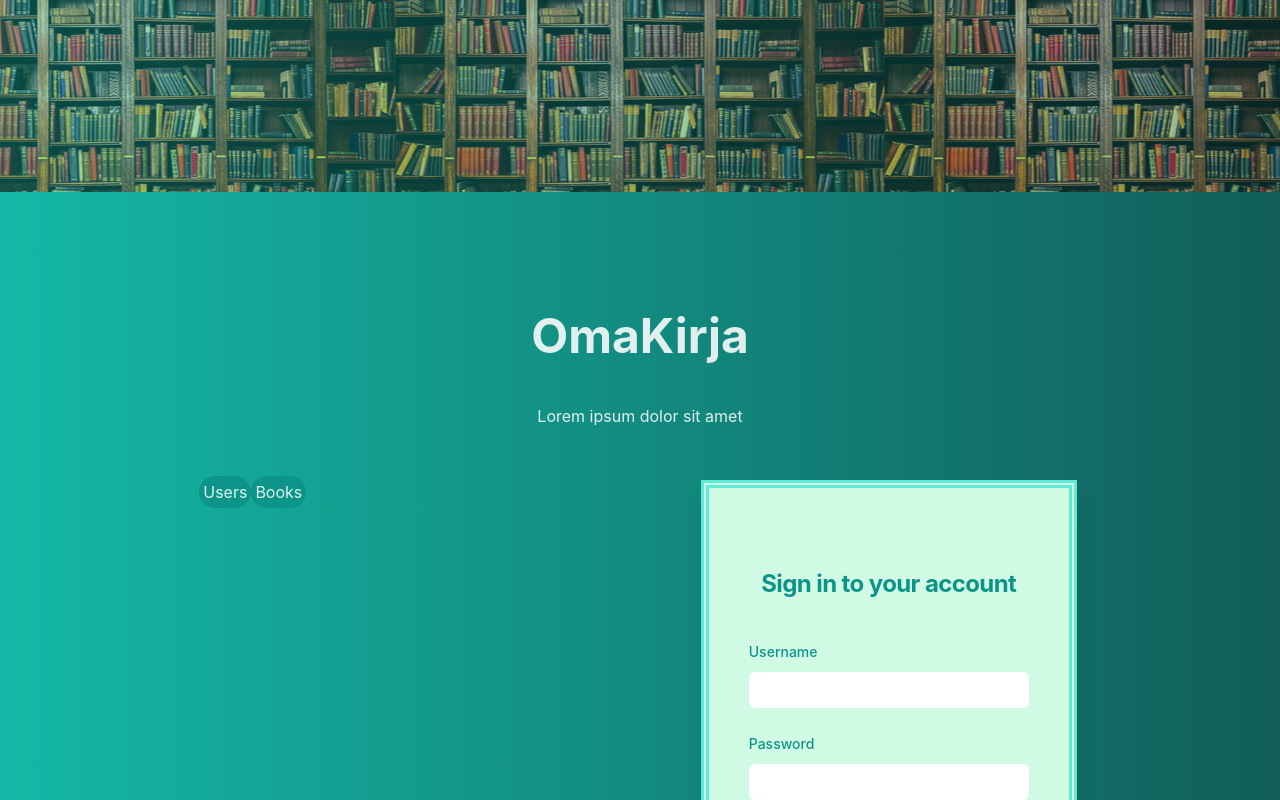
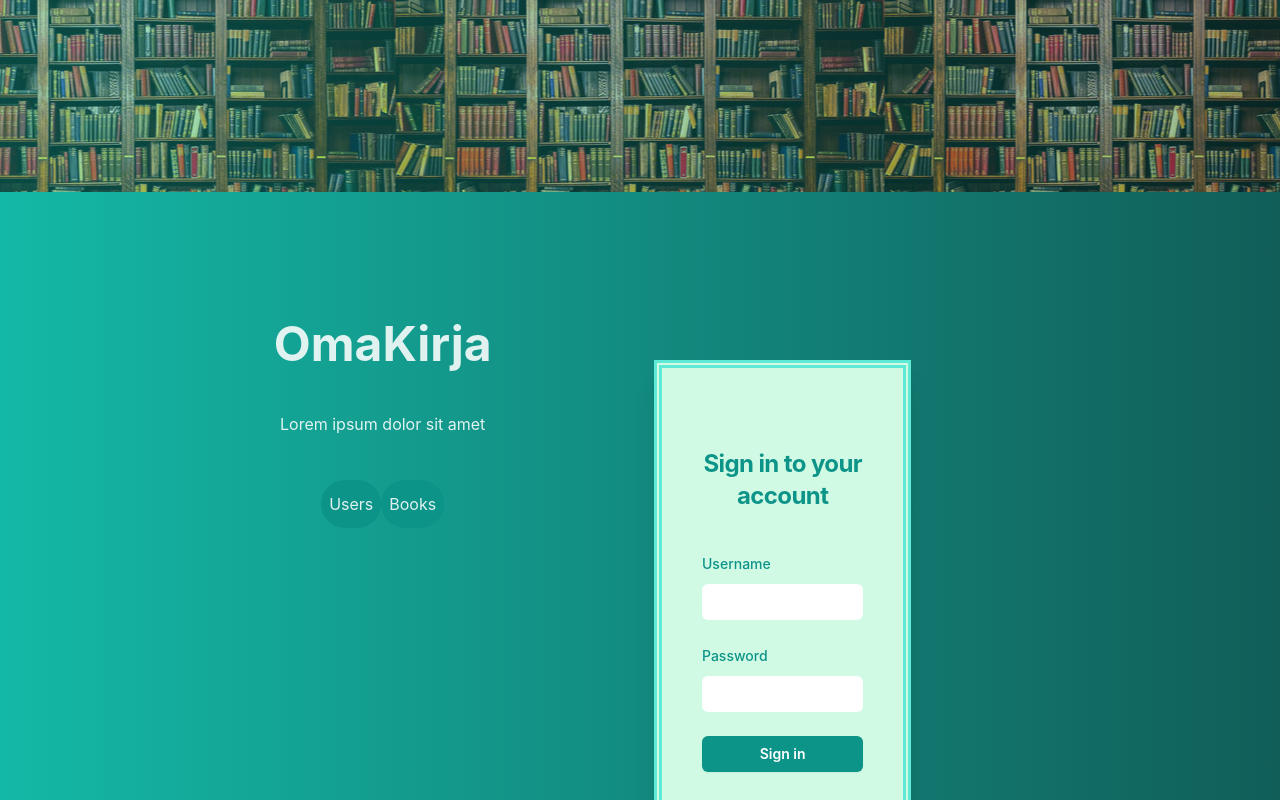
Before and after one commit to cajsanu/book-app, a React (Vite) app in the folder src/client/: page / in a window 1280 px wide. Shown: the top 800 px of the page. Built offline with nearby package versions, Linux system fonts and the light colour scheme.

Commit message:
Add styling to homepage and books page

```diff
--- a/src/client/src/components/Books.jsx
+++ b/src/client/src/components/Books.jsx
@@ -11,15 +11,15 @@ const Book = ({ title, author, year, rating, id }) => {
   }
 
   return (
-    <tr className="text-stone-800 hover:bg-emerald-100 font-semibold">
-      <td className="p-4 w-40">
-        <a className="hover:text-teal-600" href={`/books/${id}`}>
+    <tr className="text-stone-800 hover:bg-emerald-100 font-medium text-start">
+      <td className="p-4 ps-20 w-40 ">
+        <a className="flex justify-start hover:text-teal-600" href={`/books/${id}`}>
           {title}
         </a>
       </td>
-      <td className="p-4 w-40">{author}</td>
-      <td className="p-4 w-40">{year}</td>
-      <td className="p-4 w-40 text-yellow-700">{renderStars(rating)}</td>
+      <td className="p-4 w-40 ps-20"><p className='flex justify-start'>{author}</p></td>
+      <td className="p-4 w-40 ps-20">{year}</td>
+      <td className="p-4 w-40 ps-20 text-yellow-700">{renderStars(rating)}</td>
     </tr>
   );
 };
@@ -27,13 +27,13 @@ const Book = ({ title, author, year, rating, id }) => {
 export const Books = ({ books }) => {
   return (
     <div className="w-3/4 shadow-xl">
-      <table className="table-auto w-full p-10 bg-emerald-50 border-solid border-8 border-teal-600 shadow-xl">
+      <table className="w-full p-10 bg-emerald-50 border-solid border-8 border-teal-600 shadow-xl">
         <thead>
           <tr className="border-solid border-2 border-teal-600 text-white bg-teal-900">
-            <th className="p-4">Title</th>
-            <th>Author</th>
-            <th>Published</th>
-            <th>Rating</th>
+            <th className='text-start p-4 ps-20'>Title</th>
+            <th className='text-start ps-20'>Author</th>
+            <th className='text-start ps-20'>Published</th>
+            <th className='text-start ps-20'>Rating</th>
           </tr>
         </thead>
         <tbody>
--- a/src/client/src/components/Footer.jsx
+++ b/src/client/src/components/Footer.jsx
@@ -3,7 +3,7 @@ import EmailIcon from "@mui/icons-material/Email";
 
 export const Footer = () => {
   return (
-    <div className="font-semibold text-sm text-teal-700 flex">
+    <div className="text-sm text-teal-700 flex">
       <p>
         <CopyrightIcon /> Code and design by Cajsa.
       </p>
--- a/src/client/src/output.css
+++ b/src/client/src/output.css
@@ -902,6 +902,22 @@ select {
   width: 0.25rem;
 }
 
+.w-3 {
+  width: 0.75rem;
+}
+
+.w-2 {
+  width: 0.5rem;
+}
+
+.w-1\/2 {
+  width: 50%;
+}
+
+.flex-grow {
+  flex-grow: 1;
+}
+
 .table-auto {
   table-layout: auto;
 }
@@ -932,6 +948,10 @@ select {
 
 .justify-start {
   justify-content: flex-start;
+}
+
+.justify-end {
+  justify-content: flex-end;
 }
 
 .justify-center {
@@ -1205,6 +1225,14 @@ select {
   padding: 2rem;
 }
 
+.p-40 {
+  padding: 10rem;
+}
+
+.p-2 {
+  padding: 0.5rem;
+}
+
 .px-3 {
   padding-left: 0.75rem;
   padding-right: 0.75rem;
@@ -1312,8 +1340,56 @@ select {
   padding-inline-start: 0.25rem;
 }
 
+.ps-60 {
+  padding-inline-start: 15rem;
+}
+
+.pe-40 {
+  padding-inline-end: 10rem;
+}
+
+.pe-60 {
+  padding-inline-end: 15rem;
+}
+
+.pe-80 {
+  padding-inline-end: 20rem;
+}
+
+.pe-10 {
+  padding-inline-end: 2.5rem;
+}
+
+.pt-28 {
+  padding-top: 7rem;
+}
+
+.pt-32 {
+  padding-top: 8rem;
+}
+
+.ps-4 {
+  padding-inline-start: 1rem;
+}
+
+.ps-8 {
+  padding-inline-start: 2rem;
+}
+
+.ps-16 {
+  padding-inline-start: 4rem;
+}
+
+.ps-28 {
+  padding-inline-start: 7rem;
+}
+
 .text-center {
   text-align: center;
+}
+
+.text-start {
+  text-align: start;
 }
 
 .text-2xl {
@@ -1356,6 +1432,14 @@ select {
 
 .font-semibold {
   font-weight: 600;
+}
+
+.font-black {
+  font-weight: 900;
+}
+
+.font-normal {
+  font-weight: 400;
 }
 
 .leading-6 {
--- a/src/client/src/routes/AllBooks.jsx
+++ b/src/client/src/routes/AllBooks.jsx
@@ -1,6 +1,7 @@
 import { useEffect, useState } from "react";
 import bookRequests from "../requests/books";
 import { Books } from "../components/Books";
+import { Footer } from "../components/Footer";
 
 export const AllBooks = () => {
   const [books, setBooks] = useState(null);
@@ -18,10 +19,15 @@ export const AllBooks = () => {
   }
 
   return (
-    <div className="p-20 bg-teal-800">
-      <h1 className="pb-10">All the books</h1>
-      <div className="flex justify-center">
-        <Books books={books} />
+    <div>
+      <div className="p-20 bg-teal-800">
+        <h1 className="pb-10">All the books</h1>
+        <div className="flex justify-center">
+          <Books books={books} />
+        </div>
+      </div>
+      <div className="p-8 flex justify-start">
+        <Footer />
       </div>
     </div>
   );
--- a/src/client/src/routes/HomePage.jsx
+++ b/src/client/src/routes/HomePage.jsx
@@ -20,36 +20,41 @@ export const HomePage = () => {
           className="h-48 w-full bg-center bg-sky-500/50 opacity-60"
           style={{ backgroundImage: `url('src/images/books.jpeg')` }}
         ></div>
+        <div className="ps-60 pe-60 pt-32 flex flex-row">
+          <div className="flex justify-start">
+            <div className="text-base/loose flex-col">
+              <h1 className="text-5xl font-bold text-center">OmaKirja</h1>
+              <div className="p-10">Lorem ipsum dolor sit amet</div>
               <div>
-          <div className="text-base/loose pt-10">
-            <h1 className="text-5xl font-bold text-center pt-20">OmaKirja</h1>
-            <div className="p-10">Lorem ipsum dolor sit amet</div>
-          </div>
               </div>
               <div className="bg-inherit h-10">
-          <div className="p-1 flex flex-row justify-around">
+                <div className="flex flex-row justify-center">
                   <div>
                     <button
-                className="p-1 hover:text-teal-400 rounded-full bg-teal-600"
+                      className="p-2 hover:text-teal-400 rounded-full bg-teal-600"
                       onClick={handleClickUsers}
                     >
                       Users
                     </button>
                     <button
-                className="p-1 hover:text-teal-400 rounded-full bg-teal-600"
+                      className="p-2 hover:text-teal-400 rounded-full bg-teal-600"
                       onClick={handleClickBooks}
                     >
                       Books
                     </button>
                   </div>
-
-            <div className="p-1 w-96">
+                </div>
+              </div>
+            </div>
+          </div>
+          <div className="flex justify-center flex-grow pt-10">
+            <div className="w-1/2 ">
               <LoginForm />
             </div>
           </div>
         </div>
       </div>
-      <div className="p-8 flex justify-start">
+      <div className="p-10 flex justify-start">
         <Footer />
       </div>
     </div>
```
Lines whose indentation alone changed are shown as unchanged.
